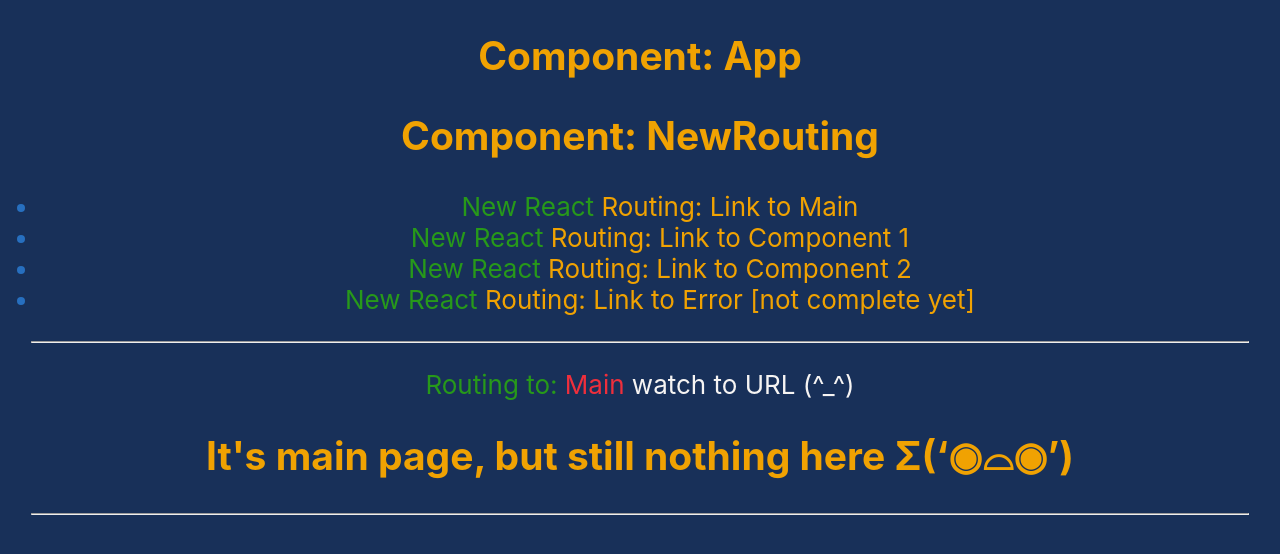
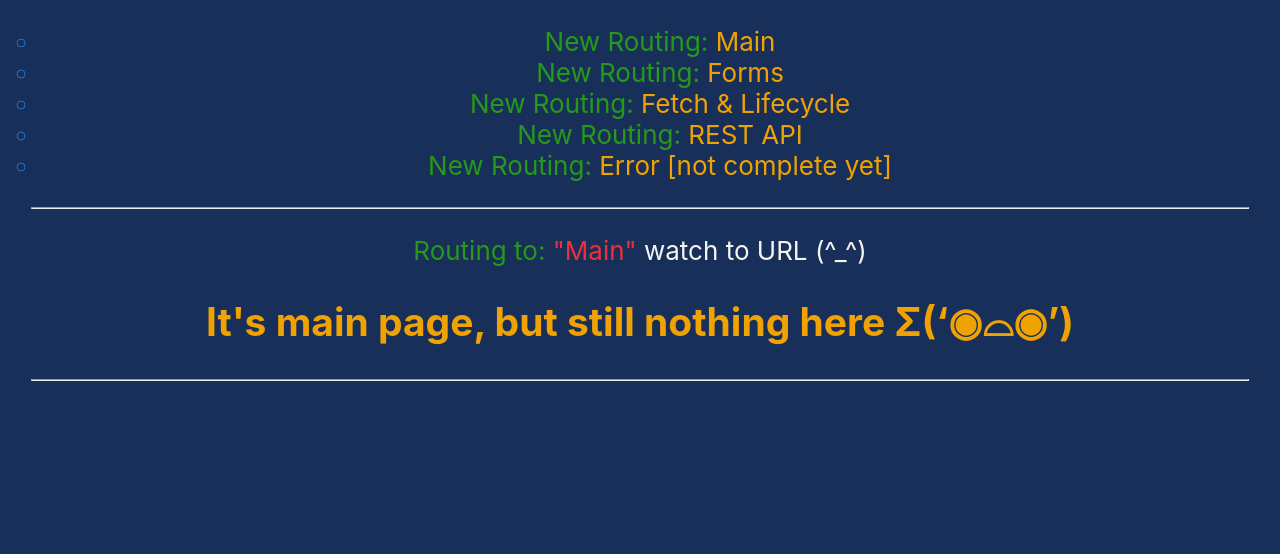
Before and after one commit to Fosa1990/react-test, a React (Create React App) app: page /main in a window 1280 px wide. Shown: the top 554 px of the page. Built offline with nearby package versions, Linux system fonts and the light colour scheme.

Commit message:
renaming and added RestApi component

```diff
--- a/package.json
+++ b/package.json
@@ -7,6 +7,7 @@
     "@testing-library/jest-dom": "^5.15.1",
     "@testing-library/react": "^11.2.7",
     "@testing-library/user-event": "^12.8.3",
+    "axios": "^0.24.0",
     "react": "^17.0.2",
     "react-dom": "^17.0.2",
     "react-router": "^6.0.2",
--- a/src/App.js
+++ b/src/App.js
@@ -1,6 +1,4 @@
 import './App.css';
-
-import Title from './components/Title';
 import NewRouting from './components/NewRouting';
 
 function App() {
@@ -8,8 +6,6 @@ function App() {
     <div className="App">
       <header className="App-header"></header>
       <main>
-        <Title title={'Component: App'}></Title>
-        <Title title={'Component: NewRouting'}></Title>
         <NewRouting />
         <hr />
       </main>
--- a/src/components/NewRouting/Component1.js
+++ b/src/components/NewRouting/FetchAndLifecycle.js
@@ -4,13 +4,13 @@ import Title from '../Title';
 import Lifecycle from '../Lifecycle';
 import FetchApi from '../FetchApi';
 
-const Component1 = () => {
+const FetchAndLifecycle = () => {
   return (
     <Fragment>
       <hr />
       <p>
         <span style={{ color: 'var(--green)' }}>Routing to: </span>
-        <span style={{ color: 'var(--red)' }}>Component "1" </span>
+        <span style={{ color: 'var(--red)' }}>"Fetch &amp; Lifecycle" </span>
         <span style={{ color: 'var(--white)' }}>watch to URL (^_^)</span>
       </p>
 
@@ -24,4 +24,4 @@ const Component1 = () => {
   );
 };
 
-export default Component1;
+export default FetchAndLifecycle;
--- a/src/components/NewRouting/Component2.js
+++ b/src/components/NewRouting/Forms.js
@@ -1,20 +1,20 @@
 import React from 'react';
 import { Fragment } from 'react';
 import Title from '../Title';
-import Form from '../Form/';
+import Form from '../Form';
 import LoginForm from '../LoginForm';
 import SignUpForm from '../SignUpForm';
 import SignUpFormCheckbox from '../SignUpFormCheckbox';
 import RadioButtons from '../RadioButtons';
 import SignUpFormFinal from '../SignUpFormFinal';
 
-const Component2 = () => {
+const Forms = () => {
   return (
     <Fragment>
       <hr />
       <p>
         <span style={{ color: 'var(--green)' }}>Routing to: </span>
-        <span style={{ color: 'var(--red)' }}>Component "2" </span>
+        <span style={{ color: 'var(--red)' }}>"Forms" </span>
         <span style={{ color: 'var(--white)' }}>watch to URL (^_^)</span>
       </p>
 
@@ -39,4 +39,4 @@ const Component2 = () => {
   );
 };
 
-export default Component2;
+export default Forms;
--- a/src/components/NewRouting/Main.js
+++ b/src/components/NewRouting/Main.js
@@ -8,7 +8,7 @@ const Main = () => {
       <hr />
       <p>
         <span style={{ color: 'var(--green)' }}>Routing to: </span>
-        <span style={{ color: 'var(--red)' }}>Main </span>
+        <span style={{ color: 'var(--red)' }}>"Main" </span>
         <span style={{ color: 'var(--white)' }}>watch to URL (^_^)</span>
       </p>
 
--- a/src/components/NewRouting/NewRouting.js
+++ b/src/components/NewRouting/NewRouting.js
@@ -1,10 +1,19 @@
 import { Link, Routes, Route } from 'react-router-dom';
 import { Fragment } from 'react';
 import styled from 'styled-components';
-import Component1 from './Component1';
-import Component2 from './Component2';
+import FetchAndLifecycle from './FetchAndLifecycle';
+import Forms from './Forms';
 import Main from './Main';
 import Error from './Error';
+import RestApi from '../RestApi';
+
+const ListItem = styled.li`
+  list-style-type: circle;
+  :hover {
+    list-style-type: disc;
+    color: var(--yellow);
+  }
+`;
 
 const LinkStyled = styled(Link)`
   color: var(--yellow);
@@ -19,36 +28,46 @@ const NewRouting = () => {
   return (
     <Fragment>
       <ul>
-        <li>
+        <ListItem>
           <LinkStyled to="/main">
-            <span style={{ color: 'var(--green)' }}>New React </span>
-            Routing: Link to Main
+            <span style={{ color: 'var(--green)' }}>New Routing: </span>Main
           </LinkStyled>
-        </li>
-        <li>
-          <LinkStyled to="/component1">
-            <span style={{ color: 'var(--green)' }}>New React </span>
-            Routing: Link to Component 1
+        </ListItem>
+
+        <ListItem>
+          <LinkStyled to="/forms">
+            <span style={{ color: 'var(--green)' }}>New Routing: </span>
+            Forms
           </LinkStyled>
-        </li>
-        <li>
-          <LinkStyled to="/component2">
-            <span style={{ color: 'var(--green)' }}>New React </span>
-            Routing: Link to Component 2
+        </ListItem>
+
+        <ListItem>
+          <LinkStyled to="/fetchandlifecycle">
+            <span style={{ color: 'var(--green)' }}>New Routing: </span>
+            Fetch &amp; Lifecycle
           </LinkStyled>
-        </li>
-        <li>
+        </ListItem>
+
+        <ListItem>
+          <LinkStyled to="/restapi">
+            <span style={{ color: 'var(--green)' }}>New Routing: </span>
+            REST API
+          </LinkStyled>
+        </ListItem>
+
+        <ListItem>
           <LinkStyled to="/error">
-            <span style={{ color: 'var(--green)' }}>New React </span>
-            Routing: Link to Error [not complete yet]
+            <span style={{ color: 'var(--green)' }}>New Routing: </span>Error
+            [not complete yet]
           </LinkStyled>
-        </li>
+        </ListItem>
       </ul>
 
       <Routes>
         <Route path="/main" element={<Main />} />
-        <Route path="/component1" element={<Component1 />} />
-        <Route path="/component2" element={<Component2 />} />
+        <Route path="/forms" element={<Forms />} />
+        <Route path="/fetchandlifecycle" element={<FetchAndLifecycle />} />
+        <Route path="/restapi" element={<RestApi />} />
         <Route path="/error" element={<Error />} />
       </Routes>
     </Fragment>
--- /dev/null
+++ b/src/components/RestApi/RestApi.js
@@ -0,0 +1,47 @@
+// https://hn.algolia.com/api
+// https://hn.algolia.com/api/v1/search?query=react
+
+import React, { Component } from 'react';
+import axios from 'axios';
+import styled from 'styled-components';
+
+const StyledLink = styled.a`
+  color: var(--white);
+  text-decoration: none;
+  :hover {
+    text-decoration: underline;
+    color: var(--yellow);
+  }
+`;
+
+const ArticleList = ({ articles }) => (
+  <ul>
+    {articles.map(({ objectID, url, title }) => (
+      <li key={objectID}>
+        <StyledLink href={url} target="_blank" rel="noreferrer noopener">
+          {title}
+        </StyledLink>
+      </li>
+    ))}
+  </ul>
+);
+
+class RestApi extends Component {
+  state = {
+    articles: [],
+  };
+
+  componentDidMount() {
+    axios
+      .get('https://hn.algolia.com/api/v1/search?query=react')
+      .then(response => this.setState({ articles: response.data.hits }));
+  }
+
+  render() {
+    const { articles } = this.state;
+
+    return articles.length > 0 ? <ArticleList articles={articles} /> : null;
+  }
+}
+
+export default RestApi;
--- /dev/null
+++ b/src/components/RestApi/index.js
@@ -0,0 +1 @@
+export { default } from './RestApi';
```
Also changed, not shown: 1 other file (tests, documents, lock files or other folders).
